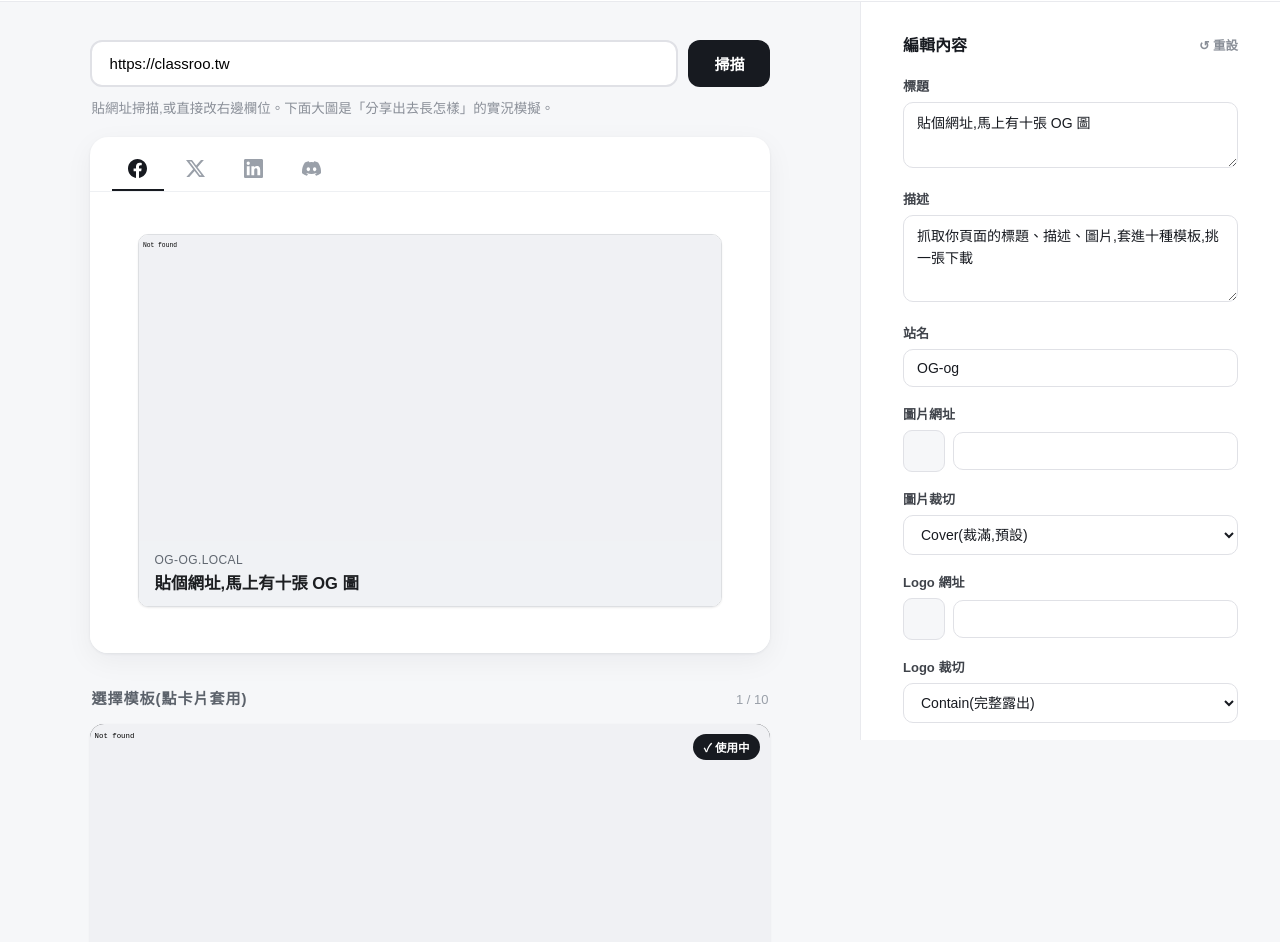
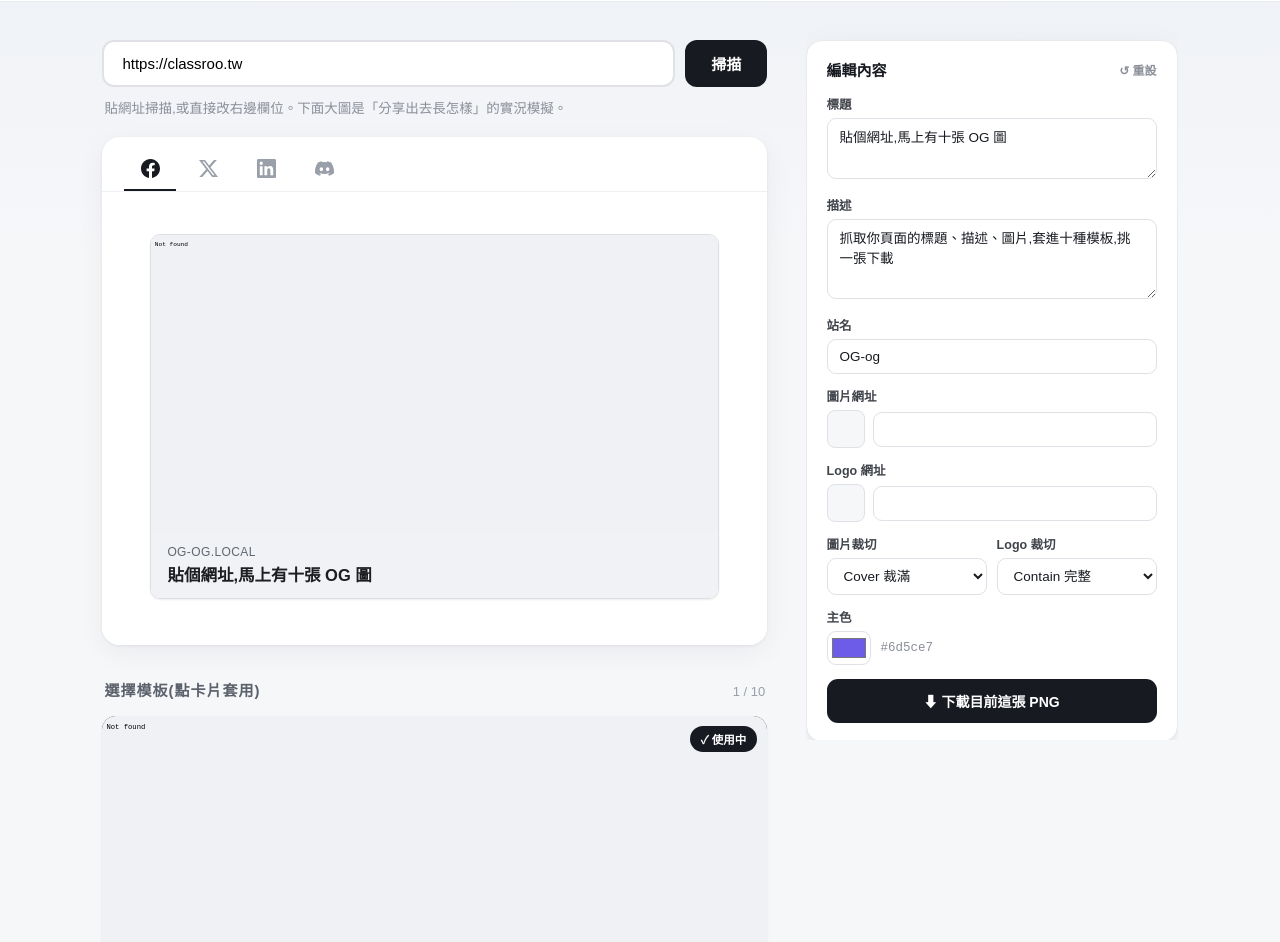
Before and after one commit to Jeffrey0117/OG-og, a website: page public/index.html in a window 1280 px wide. Shown: the part 60-1002 px from the top of the page. Drawn offline with Linux system fonts and the light colour scheme.

Commit message:
style+feat: 左右留白再放大(8vw/170px)+ 右欄改懸浮小卡片(圓角/陰影/離邊距離)+ Meta 檢查器(標題/描述/圖片比例/尺寸/站名/logo 健檢,紅黃綠徽章)

```diff
--- a/public/index.html
+++ b/public/index.html
@@ -7,21 +7,20 @@
 <link rel="icon" href="/favicon.svg" type="image/svg+xml">
 <style>
   * { margin:0; padding:0; box-sizing:border-box }
-  body { font-family:"Noto Sans TC","Microsoft JhengHei",sans-serif; background:#f6f7f9; color:#171a20 }
+  body { font-family:"Noto Sans TC","Microsoft JhengHei",sans-serif; background:linear-gradient(180deg,#eef1f6,#f6f7f9 320px); color:#171a20 }
   button { font-family:inherit }
 
   /* ── navbar ── */
-  nav { background:#fff; border-bottom:1px solid #e9eaee; padding:0 clamp(36px, 5vw, 90px); height:62px; display:flex; align-items:center; justify-content:space-between; position:sticky; top:0; z-index:10 }
+  nav { background:#fff; border-bottom:1px solid #e9eaee; padding:0 clamp(48px, 6vw, 110px); height:62px; display:flex; align-items:center; justify-content:space-between; position:sticky; top:0; z-index:10 }
   .brand { display:flex; align-items:center; gap:10px; font-size:20px; font-weight:900 }
   .brand img { width:30px; height:30px }
   nav .right a { font-size:14px; font-weight:700; color:#555; text-decoration:none; border:1.5px solid #e0e1e6; padding:8px 18px; border-radius:999px }
   nav .right a:hover { border-color:#171a20; color:#171a20 }
 
-  .layout { display:flex; align-items:flex-start; gap:0 }
+  .layout { display:flex; align-items:flex-start; gap:clamp(28px, 3vw, 56px); padding:0 clamp(56px, 8vw, 170px) 0 clamp(56px, 8vw, 170px) }
 
   /* ── 左半 ── */
-  /* 左右留白給到超大:大螢幕 ~120px,窄了才縮 */
-  main { flex:1; min-width:0; padding:38px clamp(36px, 7vw, 130px) 90px }
+  main { flex:1; min-width:0; padding:38px 0 90px }
   .scanbar { display:flex; gap:10px; max-width:760px }
   .scanbar input { flex:1; min-width:0; font-size:15px; padding:13px 18px; border:2px solid #e0e1e6; border-radius:12px; outline:none; background:#fff }
   .scanbar input:focus { border-color:#171a20 }
@@ -40,32 +39,27 @@
   .stageInner { width:min(660px, 100%) }
   .shot { width:100%; aspect-ratio:1200/630; overflow:hidden; position:relative; background:#f0f1f4 }
   .shot iframe { width:1200px; height:630px; border:0; position:absolute; transform-origin:0 0; pointer-events:none }
-  /* facebook */
   .chrome-fb { border:1px solid #dddfe2; border-radius:10px; overflow:hidden; box-shadow:0 1px 2px rgba(0,0,0,.08) }
   .chrome-fb .bar { background:#f0f2f5; padding:12px 16px }
   .chrome-fb .dom { font-size:12px; color:#606770; letter-spacing:.4px; text-transform:uppercase }
   .chrome-fb .t { font-size:16.5px; font-weight:700; color:#1c1e21; margin-top:3px }
-  /* x/twitter */
   .chrome-x { border-radius:16px; overflow:hidden; position:relative; border:1px solid #e1e8ed }
   .chrome-x .pill { position:absolute; left:12px; bottom:12px; background:rgba(0,0,0,.75); color:#fff; font-size:13px; padding:3px 10px; border-radius:6px; max-width:80%; white-space:nowrap; overflow:hidden; text-overflow:ellipsis }
-  .chrome-x .dom { font-size:13.5px; color:#8b98a5; padding:8px 4px 0 }
-  /* linkedin */
   .chrome-li { border:1px solid #e0e1e6; border-radius:4px; overflow:hidden; box-shadow:0 1px 3px rgba(0,0,0,.08) }
   .chrome-li .bar { background:#fff; padding:12px 16px; border-top:1px solid #eee }
   .chrome-li .t { font-size:15.5px; font-weight:700; color:#1d2226 }
   .chrome-li .dom { font-size:12.5px; color:#7a8087; margin-top:4px }
-  /* discord */
   .chrome-dc { background:#2b2d31; border-radius:10px; padding:16px 18px; border-left:4px solid #5865f2 }
   .chrome-dc .site { font-size:12px; color:#b5bac1 }
   .chrome-dc .t { font-size:16px; font-weight:700; color:#00a8fc; margin:5px 0 4px }
   .chrome-dc .d { font-size:13.5px; color:#dbdee1; line-height:1.5; margin-bottom:12px }
   .chrome-dc .shot { border-radius:8px }
 
-  /* 模板九宮格 */
+  /* 模板格 */
   .pick { display:flex; align-items:baseline; justify-content:space-between; margin:34px 2px 16px }
   .pick h2 { font-size:15px; font-weight:900; letter-spacing:1px; color:#5c626b }
   .pick span { font-size:13px; color:#9aa0a9 }
-  .grid { display:grid; grid-template-columns:repeat(auto-fill,minmax(340px,1fr)); gap:22px }
+  .grid { display:grid; grid-template-columns:repeat(auto-fill,minmax(330px,1fr)); gap:22px }
   .card { background:#fff; border-radius:14px; overflow:hidden; box-shadow:0 1px 3px rgba(16,24,40,.08); outline:2.5px solid transparent; outline-offset:-2.5px; cursor:pointer; transition:transform .15s, box-shadow .15s; position:relative }
   .card:hover { transform:translateY(-3px); box-shadow:0 10px 30px rgba(16,24,40,.12) }
   .card.sel { outline-color:#171a20 }
@@ -76,26 +70,47 @@
   .card .dl { font-size:12.5px; font-weight:800; color:#171a20; background:#f0f1f4; padding:7px 14px; border-radius:999px; text-decoration:none; white-space:nowrap }
   .card .dl:hover { background:#171a20; color:#fff }
 
-  /* ── 右編輯面板 ── */
-  aside { width:420px; flex-shrink:0; background:#fff; border-left:1px solid #e9eaee; padding:30px 42px 70px; position:sticky; top:62px; height:calc(100vh - 62px); overflow-y:auto }
-  aside h2 { font-size:16px; font-weight:900; display:flex; justify-content:space-between; align-items:center; margin-bottom:20px }
-  aside h2 button { font-size:12.5px; font-weight:700; color:#8a8f98; background:none; border:0; cursor:pointer }
-  aside h2 button:hover { color:#171a20 }
-  .field { margin-bottom:17px }
-  .field > span { display:block; font-size:13px; font-weight:800; color:#3f434a; margin-bottom:7px }
-  .field input[type=text], .field textarea, .field select { width:100%; font-size:14px; padding:10px 13px; border:1.5px solid #e0e1e6; border-radius:10px; outline:none; font-family:inherit; background:#fff; color:#171a20 }
-  .field textarea { resize:vertical; min-height:66px; line-height:1.55 }
+  /* ── 右:懸浮小面板(不貼邊、卡片式)── */
+  .side { width:372px; flex-shrink:0; padding:38px 0 70px; position:sticky; top:62px; max-height:calc(100vh - 62px); overflow-y:auto; display:flex; flex-direction:column; gap:18px }
+  .panel { background:#fff; border:1px solid #e9eaee; border-radius:16px; box-shadow:0 1px 3px rgba(16,24,40,.06), 0 10px 34px rgba(16,24,40,.06); padding:18px 20px }
+  .panel h2 { font-size:15px; font-weight:900; display:flex; justify-content:space-between; align-items:center; margin-bottom:14px }
+  .panel h2 button { font-size:12px; font-weight:700; color:#8a8f98; background:none; border:0; cursor:pointer }
+  .panel h2 button:hover { color:#171a20 }
+  .field { margin-bottom:12px }
+  .field > span { display:block; font-size:12.5px; font-weight:800; color:#3f434a; margin-bottom:5px }
+  .field input[type=text], .field textarea, .field select { width:100%; font-size:13.5px; padding:9px 12px; border:1.5px solid #e0e1e6; border-radius:9px; outline:none; font-family:inherit; background:#fff; color:#171a20 }
+  .field textarea { resize:vertical; min-height:58px; line-height:1.5 }
   .field input:focus, .field textarea:focus, .field select:focus { border-color:#171a20 }
   .imgrow { display:flex; gap:8px; align-items:center }
-  .imgrow .pv { width:42px; height:42px; border-radius:9px; border:1.5px solid #e0e1e6; background:#f6f7f9 center/cover no-repeat; flex-shrink:0 }
+  .imgrow .pv { width:38px; height:38px; border-radius:8px; border:1.5px solid #e0e1e6; background:#f6f7f9 center/cover no-repeat; flex-shrink:0 }
   .imgrow input { flex:1; min-width:0 }
-  .colorrow { display:flex; align-items:center; gap:12px }
-  .colorrow input[type=color] { width:48px; height:38px; border:1.5px solid #e0e1e6; border-radius:10px; padding:2px; cursor:pointer; background:#fff }
-  .colorrow code { font-size:13px; color:#8a8f98 }
-  .bigdl { display:block; text-align:center; margin-top:26px; background:#171a20; color:#fff; font-size:15px; font-weight:800; padding:14px; border-radius:12px; text-decoration:none }
+  .duo { display:flex; gap:10px }
+  .duo .field { flex:1 }
+  .colorrow { display:flex; align-items:center; gap:10px }
+  .colorrow input[type=color] { width:44px; height:34px; border:1.5px solid #e0e1e6; border-radius:9px; padding:2px; cursor:pointer; background:#fff }
+  .colorrow code { font-size:12.5px; color:#8a8f98 }
+  .bigdl { display:block; text-align:center; margin-top:14px; background:#171a20; color:#fff; font-size:14px; font-weight:800; padding:12px; border-radius:11px; text-decoration:none }
   .bigdl:hover { opacity:.88 }
 
-  @media (max-width: 980px) { .layout { flex-direction:column-reverse } aside { width:auto; position:static; height:auto } }
+  /* Meta 檢查器 */
+  .badges { display:flex; gap:6px }
+  .bdg { font-size:11.5px; font-weight:800; padding:3px 9px; border-radius:999px; display:flex; align-items:center; gap:4px }
+  .bdg.err { background:#fee4e2; color:#d92d20 }
+  .bdg.warn { background:#fef0c7; color:#b54708 }
+  .bdg.ok { background:#d1fadf; color:#067647 }
+  .insp-item { display:flex; gap:11px; padding:11px 0; border-top:1px solid #f0f1f4; align-items:flex-start }
+  .insp-item:first-of-type { border-top:0 }
+  .ic { width:22px; height:22px; border-radius:50%; flex-shrink:0; display:flex; align-items:center; justify-content:center; font-size:12px; font-weight:900; margin-top:1px }
+  .ic.err { background:#fee4e2; color:#d92d20 }
+  .ic.warn { background:#fef0c7; color:#b54708 }
+  .ic.ok { background:#d1fadf; color:#067647 }
+  .insp-item .tt { font-size:13.5px; font-weight:800; display:flex; justify-content:space-between; gap:8px }
+  .insp-item .tt code { font-size:11px; color:#9aa0a9; font-weight:400 }
+  .insp-item .dd { font-size:12.5px; color:#6b7078; line-height:1.55; margin-top:3px }
+  .insp-item > div:last-child { flex:1; min-width:0 }
+  .insp-item > .ic { flex:0 0 22px }
+
+  @media (max-width: 1080px) { .layout { flex-direction:column-reverse; padding:0 24px } .side { width:auto; position:static; max-height:none } }
 </style>
 </head>
 <body>
@@ -123,7 +138,8 @@
     <div class="grid" id="grid"></div>
   </main>
 
-  <aside>
+  <div class="side">
+    <section class="panel">
       <h2>編輯內容 <button id="reset">↺ 重設</button></h2>
 
       <div class="field"><span>標題</span><textarea id="f-title" rows="2"></textarea></div>
@@ -133,23 +149,29 @@
       <div class="field"><span>圖片網址</span>
         <div class="imgrow"><div class="pv" id="p-image"></div><input id="f-image" type="text"></div>
       </div>
-    <div class="field"><span>圖片裁切</span>
-      <select id="f-imageFit"><option value="cover">Cover(裁滿,預設)</option><option value="contain">Contain(完整露出)</option></select>
-    </div>
-
       <div class="field"><span>Logo 網址</span>
         <div class="imgrow"><div class="pv" id="p-logo"></div><input id="f-logo" type="text"></div>
       </div>
+      <div class="duo">
+        <div class="field"><span>圖片裁切</span>
+          <select id="f-imageFit"><option value="cover">Cover 裁滿</option><option value="contain">Contain 完整</option></select>
+        </div>
         <div class="field"><span>Logo 裁切</span>
-      <select id="f-logoFit"><option value="cover">Cover(裁滿)</option><option value="contain" selected>Contain(完整露出)</option></select>
+          <select id="f-logoFit"><option value="cover">Cover 裁滿</option><option value="contain" selected>Contain 完整</option></select>
         </div>
-
+      </div>
       <div class="field"><span>主色</span>
         <div class="colorrow"><input id="f-color" type="color" value="#6d5ce7"><code id="colorhex">#6d5ce7</code></div>
       </div>
 
-    <a class="bigdl" id="bigdl" href="#">⬇ 下載目前這張 PNG(1200×630)</a>
-  </aside>
+      <a class="bigdl" id="bigdl" href="#">⬇ 下載目前這張 PNG</a>
+    </section>
+
+    <section class="panel">
+      <h2>Meta 檢查器 <span class="badges" id="inspBadges"></span></h2>
+      <div id="inspList"></div>
+    </section>
+  </div>
 
 </div>
 
@@ -161,6 +183,7 @@
   let data = { ...DEFAULTS };
   let selTemplate = OG_TEMPLATES[0].id;
   let platform = "fb";
+  let imgDims = null; // 掃描到的 og:image 原始尺寸(給檢查器)
 
   const b64 = (obj) => encodeURIComponent(btoa(unescape(encodeURIComponent(JSON.stringify(obj)))));
   const escT = (s) => String(s).replace(/</g, "&lt;");
@@ -180,7 +203,7 @@
     const dom = (data.domain || "").toUpperCase();
     const chrome = {
       fb: `<div class="chrome-fb">${shotHtml()}<div class="bar"><div class="dom">${escT(dom)}</div><div class="t">${escT(data.title)}</div></div></div>`,
-      x: `<div><div class="chrome-x">${shotHtml()}<div class="pill">${escT(data.title)}</div></div><div class="dom" style="font-size:13px;color:#8b98a5;padding:7px 4px 0">來自 ${escT(data.domain || "")}</div></div>`,
+      x: `<div><div class="chrome-x">${shotHtml()}<div class="pill">${escT(data.title)}</div></div><div style="font-size:13px;color:#8b98a5;padding:7px 4px 0">來自 ${escT(data.domain || "")}</div></div>`,
       li: `<div class="chrome-li">${shotHtml()}<div class="bar"><div class="t">${escT(data.title)}</div><div class="dom">${escT(data.domain || "")}</div></div></div>`,
       dc: `<div class="chrome-dc"><div class="site">${escT(data.site)}</div><div class="t">${escT(data.title)}</div><div class="d">${escT(data.desc)}</div>${shotHtml()}</div>`,
     }[platform];
@@ -226,6 +249,60 @@
   }
   addEventListener("resize", () => { scaleShots(document.body); });
 
+  /* ── Meta 檢查器(中文長度標準)── */
+  function inspect() {
+    const items = [];
+    const t = data.title || "", d = data.desc || "";
+    // 標題
+    if (!t) items.push({ lv: "err", tt: "缺標題", tag: "og:title", dd: "分享卡最重要的一行,一定要有。" });
+    else if (t.length < 8) items.push({ lv: "warn", tt: "標題偏短", tag: "og:title", dd: `${t.length} 字 — 8~30 字比較能吃滿卡片版面。` });
+    else if (t.length > 40) items.push({ lv: "warn", tt: "標題偏長", tag: "og:title", dd: `${t.length} 字 — 超過 40 字在多數平台會被截斷。` });
+    else items.push({ lv: "ok", tt: "標題 OK", tag: "og:title", dd: `「${t.slice(0, 22)}${t.length > 22 ? "…" : ""}」— ${t.length} 字。` });
+    // 描述
+    if (!d) items.push({ lv: "err", tt: "缺描述", tag: "og:description", dd: "FB/Discord 會顯示描述;空著等於浪費一行廣告位。" });
+    else if (d.length > 60) items.push({ lv: "warn", tt: "描述偏長", tag: "og:description", dd: `${d.length} 字 — 社群預覽約顯示 40~60 字,手機更短。` });
+    else items.push({ lv: "ok", tt: "描述 OK", tag: "og:description", dd: `${d.length} 字。` });
+    // 圖片
+    if (!data.image) items.push({ lv: "err", tt: "缺圖片", tag: "og:image", dd: "沒有 og:image 的連結在動態牆上幾乎沒人點。" });
+    else if (imgDims?.error) items.push({ lv: "warn", tt: "圖片載入失敗", tag: "og:image", dd: "網址可能失效或擋外連,分享出去可能開天窗。" });
+    else if (imgDims) {
+      const ratio = imgDims.w / imgDims.h;
+      if (Math.abs(ratio - 1.91) > 0.18) items.push({ lv: "warn", tt: "圖片比例不對", tag: "og:image", dd: `偵測到 ${imgDims.w}×${imgDims.h} — 多數平台預期 1.91:1(1200×630),會被裁切或留黑邊。用下面模板出圖就是標準尺寸。` });
+      else if (imgDims.w < 600) items.push({ lv: "warn", tt: "圖片解析度偏低", tag: "og:image", dd: `${imgDims.w}×${imgDims.h} — 建議至少 1200×630,不然高解析螢幕會糊。` });
+      else items.push({ lv: "ok", tt: "圖片尺寸 OK", tag: "og:image", dd: `${imgDims.w}×${imgDims.h},比例 ${ratio.toFixed(2)}:1。` });
+    } else items.push({ lv: "ok", tt: "圖片存在", tag: "og:image", dd: "量測尺寸中…" });
+    // 站名 / logo
+    items.push(data.site ? { lv: "ok", tt: "站名 OK", tag: "og:site_name", dd: `「${data.site}」` } : { lv: "warn", tt: "缺站名", tag: "og:site_name", dd: "有站名,分享卡跟模板都更有品牌感。" });
+    items.push(data.logo ? { lv: "ok", tt: "Logo 存在", tag: "favicon", dd: "模板會拿它當品牌識別。" } : { lv: "warn", tt: "缺 Logo", tag: "favicon", dd: "沒抓到 favicon;可手動貼一個。" });
+    return items;
+  }
+
+  function renderInspector() {
+    const items = inspect();
+    const count = (lv) => items.filter((i) => i.lv === lv).length;
+    const icons = { err: "✕", warn: "!", ok: "✓" };
+    $("inspBadges").innerHTML = ["err", "warn", "ok"]
+      .filter((lv) => count(lv))
+      .map((lv) => `<span class="bdg ${lv}">${icons[lv]} ${count(lv)}</span>`).join("");
+    $("inspList").innerHTML = items
+      .sort((a, b) => ({ err: 0, warn: 1, ok: 2 }[a.lv] - { err: 0, warn: 1, ok: 2 }[b.lv]))
+      .map((i) => `
+        <div class="insp-item">
+          <div class="ic ${i.lv}">${icons[i.lv]}</div>
+          <div><div class="tt">${escT(i.tt)}<code>${i.tag}</code></div><div class="dd">${escT(i.dd)}</div></div>
+        </div>`).join("");
+  }
+
+  function measureImage() {
+    imgDims = null;
+    if (!data.image) return renderInspector();
+    const im = new Image();
+    im.onload = () => { imgDims = { w: im.naturalWidth, h: im.naturalHeight }; renderInspector(); };
+    im.onerror = () => { imgDims = { error: true }; renderInspector(); };
+    im.src = data.image;
+    renderInspector();
+  }
+
   function syncFields() {
     F.forEach((k) => ($("f-" + k).value = data[k] || ""));
     $("p-image").style.backgroundImage = data.image ? `url("${data.image}")` : "none";
@@ -239,11 +316,11 @@
       data = { ...data, [k]: $("f-" + k).value };
       $("colorhex").textContent = data.color;
       clearTimeout(timer);
-      timer = setTimeout(() => { syncFields(); renderStage(); renderGrid(); }, 400);
+      timer = setTimeout(() => { syncFields(); renderStage(); renderGrid(); measureImage(); }, 400);
     })
   );
 
-  $("reset").addEventListener("click", () => { data = { ...DEFAULTS }; syncFields(); renderStage(); renderGrid(); });
+  $("reset").addEventListener("click", () => { data = { ...DEFAULTS }; syncFields(); renderStage(); renderGrid(); measureImage(); });
 
   $("go").addEventListener("click", scan);
   $("url").addEventListener("keydown", (e) => { if (e.key === "Enter") scan(); });
@@ -257,10 +334,8 @@
       const og = await res.json();
       if (og.error) throw new Error(og.error);
       data = { ...DEFAULTS, ...og, domain: new URL(url).hostname };
-      syncFields();
-      renderStage();
-      renderGrid();
-      $("status").textContent = `抓到:「${og.title}」— 上面是分享實況,點下面卡片換模板。`;
+      syncFields(); renderStage(); renderGrid(); measureImage();
+      $("status").textContent = `抓到:「${og.title}」— 上面是分享實況,右下是這頁 OG 健檢。`;
     } catch (e) {
       $("status").textContent = "掃描失敗:" + e.message + "(可直接手動填右邊欄位)";
     } finally {
@@ -272,6 +347,7 @@
   syncFields();
   renderStage();
   renderGrid();
+  measureImage();
 </script>
 </body>
 </html>
```
Lines whose indentation alone changed are shown as unchanged.
